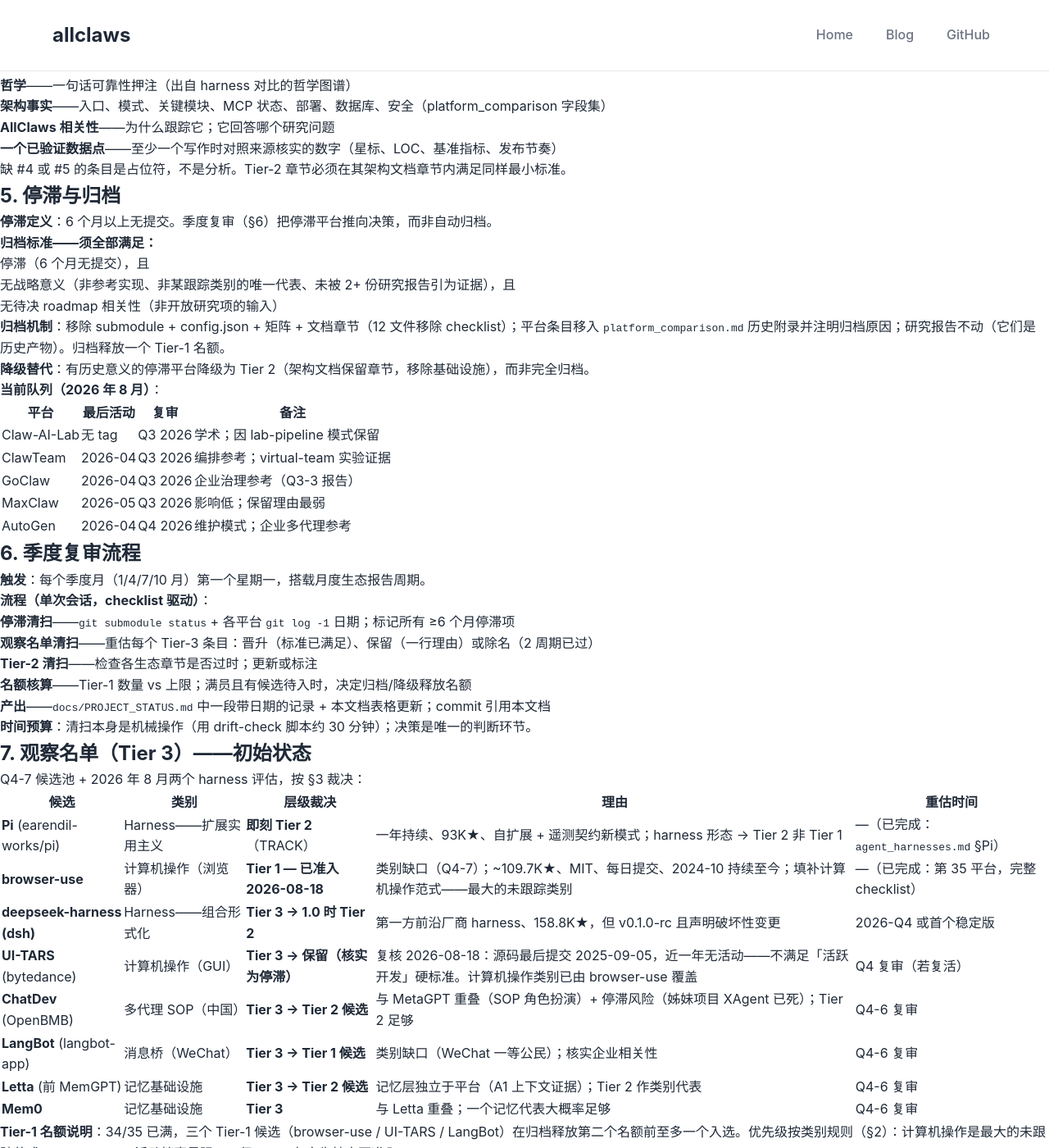
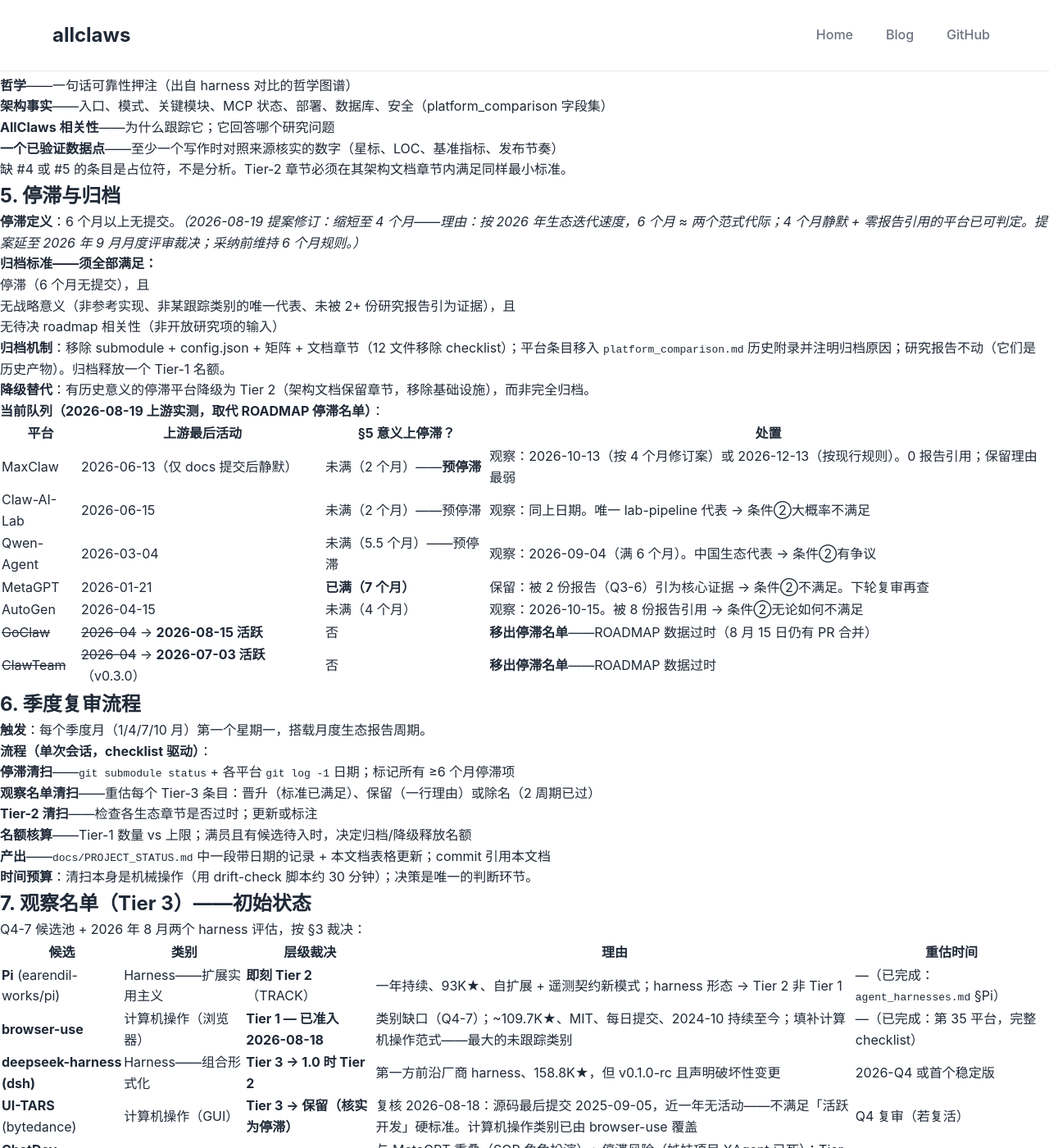
Before and after one commit to dz3ai/allclaws, a Jekyll site: the page built from docs/governance.zh-CN.md, in a window 1280 px wide and 1400 px high, scrolled down 1343 px. Shown: the whole window at 82% size. Built offline with Jekyll 4.4.1, drawn with Linux system fonts in a browser that asks for light colours; our own code applies the rules of GitHub Pages for plain Markdown files; some of the changed text lies outside the part shown.

Commit message:
governance: archival-candidate sweep results + stale-definition revision proposal
Upstream-verified sweep (Aug 19, 2026) of all Tier-1 platforms against
governance §5 criteria:

- GoClaw, ClawTeam REMOVED from stale list — ROADMAP data was
  outdated (upstream active Aug 15 / Jul 3 respectively)
- MaxClaw: only real candidate (2mo stale, 0 report citations, 189
  stars) but under the 6-month bar — pre-stale, watched
- Claw-AI-Lab (2mo), Qwen-Agent (5.5mo) pre-stale; MetaGPT meets the
  bar but held (2 report citations); AutoGen watched (4mo, 8 cites)
- PROPOSAL: stale definition 6mo -> 4mo, rationale = ecosystem
  iteration speed; decision deferred to September 2026 monthly review

ROADMAP stale section now defers to governance §5 live table.

```diff
--- a/docs/governance.zh-CN.md
+++ b/docs/governance.zh-CN.md
@@ -78,7 +78,7 @@
 
 ## 5. 停滞与归档
 
-**停滞定义**：6 个月以上无提交。季度复审（§6）把停滞平台推向决策，而非自动归档。
+**停滞定义**：6 个月以上无提交。*（2026-08-19 提案修订：缩短至 4 个月——理由：按 2026 年生态迭代速度，6 个月 ≈ 两个范式代际；4 个月静默 + 零报告引用的平台已可判定。提案延至 2026 年 9 月月度评审裁决；采纳前维持 6 个月规则。）*
 
 **归档标准——须全部满足：**
 
@@ -90,15 +90,17 @@
 
 **降级替代**：有历史意义的停滞平台降级为 Tier 2（架构文档保留章节，移除基础设施），而非完全归档。
 
-**当前队列（2026 年 8 月）**：
+**当前队列（2026-08-19 上游实测，取代 ROADMAP 停滞名单）**：
 
-| 平台 | 最后活动 | 复审 | 备注 |
-|------|---------|------|------|
-| Claw-AI-Lab | 无 tag | Q3 2026 | 学术；因 lab-pipeline 模式保留 |
-| ClawTeam | 2026-04 | Q3 2026 | 编排参考；virtual-team 实验证据 |
-| GoClaw | 2026-04 | Q3 2026 | 企业治理参考（Q3-3 报告） |
-| MaxClaw | 2026-05 | Q3 2026 | 影响低；保留理由最弱 |
-| AutoGen | 2026-04 | Q4 2026 | 维护模式；企业多代理参考 |
+| 平台 | 上游最后活动 | §5 意义上停滞？ | 处置 |
+|------|-------------|----------------|------|
+| MaxClaw | 2026-06-13（仅 docs 提交后静默） | 未满（2 个月）——**预停滞** | 观察：2026-10-13（按 4 个月修订案）或 2026-12-13（按现行规则）。0 报告引用；保留理由最弱 |
+| Claw-AI-Lab | 2026-06-15 | 未满（2 个月）——预停滞 | 观察：同上日期。唯一 lab-pipeline 代表 → 条件②大概率不满足 |
+| Qwen-Agent | 2026-03-04 | 未满（5.5 个月）——预停滞 | 观察：2026-09-04（满 6 个月）。中国生态代表 → 条件②有争议 |
+| MetaGPT | 2026-01-21 | **已满（7 个月）** | 保留：被 2 份报告（Q3-6）引为核心证据 → 条件②不满足。下轮复审再查 |
+| AutoGen | 2026-04-15 | 未满（4 个月） | 观察：2026-10-15。被 8 份报告引用 → 条件②无论如何不满足 |
+| ~~GoClaw~~ | ~~2026-04~~ → **2026-08-15 活跃** | 否 | **移出停滞名单**——ROADMAP 数据过时（8 月 15 日仍有 PR 合并） |
+| ~~ClawTeam~~ | ~~2026-04~~ → **2026-07-03 活跃**（v0.3.0） | 否 | **移出停滞名单**——ROADMAP 数据过时 |
 
 ## 6. 季度复审流程
 
@@ -142,5 +144,6 @@
 | 日期 | 变更 |
 |------|------|
 | 2026-08-18 | 初稿：35 上限裁决（仅 Tier 1）、三档层级模型、准入标准正式化、最小可行分析、归档标准、季度流程、8 候选观察名单 |
+| 2026-08-19 | 归档候选排查（上游实测）：GoClaw/ClawTeam 移出停滞名单（ROADMAP 数据过时）；MaxClaw 确认为唯一真候选但未满 6 个月——入观察（2026-10-13 按 4 个月修订案 / 2026-12-13 按现行规则）；MetaGPT 满停滞但 2 报告引用保留；**提案：stale 定义 6 个月 → 4 个月，2026 年 9 月月度评审裁决** |
 
 *属于：AllClaws 个人 AI 代理生态系统研究。配套文档：[ROADMAP.zh-CN.md](ROADMAP.zh-CN.md)（Q4-6、Q4-7）、[MISSION.zh-CN.md](MISSION.zh-CN.md)（范围）。*
```
Also changed, not shown: docs/ROADMAP.md (+1 -1 lines), docs/governance.md (+12 -9 lines).
